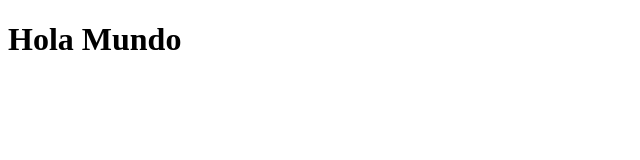
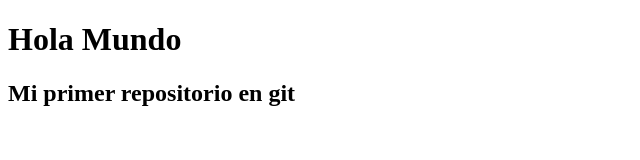
Before and after one commit to gmiranda3001/Hola_mundo, a plain HTML site: page index.html in a window 1280 px wide. Shown: the whole page, without its empty margins (0-640 px from the left). Drawn offline with Linux system fonts and the light colour scheme.

Commit message:
agregamos un h2

```diff
--- a/index.html
+++ b/index.html
@@ -8,5 +8,6 @@
 </head>
 <body>
     <h1>Hola Mundo</h1>
+    <h2>Mi primer repositorio en git</h2>
 </body>
 </html>
```
